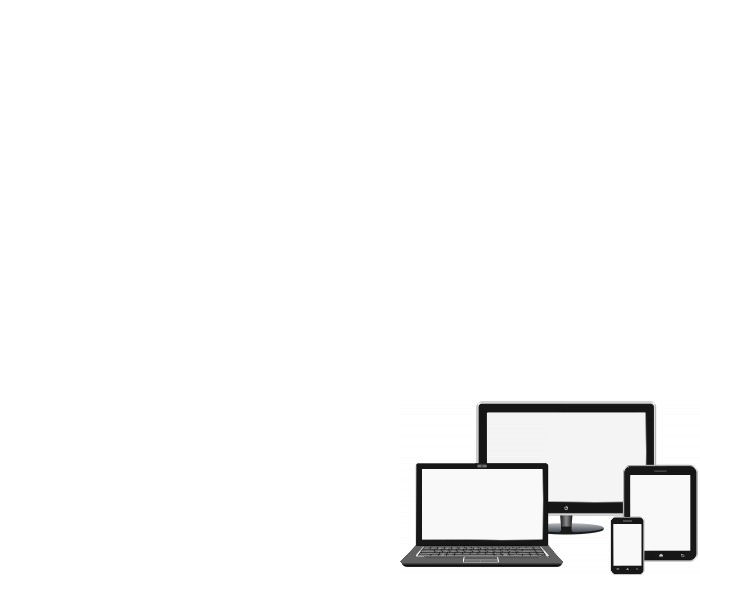
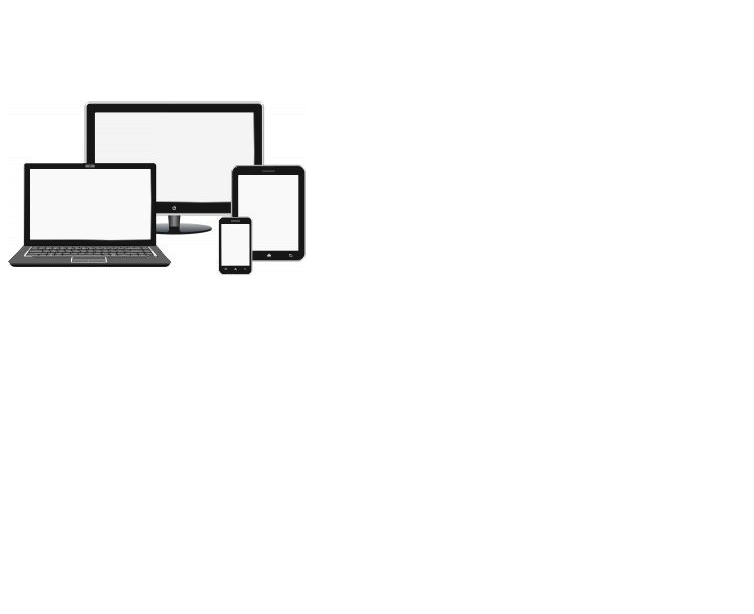
Before and after one commit to bobstoker/business, a plain HTML site: page images/image_1.html in a window 1280 px wide. Shown: the whole page, without its empty margins (0-754 px from the left). Drawn offline with Linux system fonts and the light colour scheme.

Commit message:
Update styles.css

```diff
--- a/images/styles.css
+++ b/images/styles.css
@@ -1,4 +1,4 @@
 body {
-	margin-left: 400px;
-	margin-top: 400px;
+	left: 600px;
+	margin-top: 100px;
 }
```
